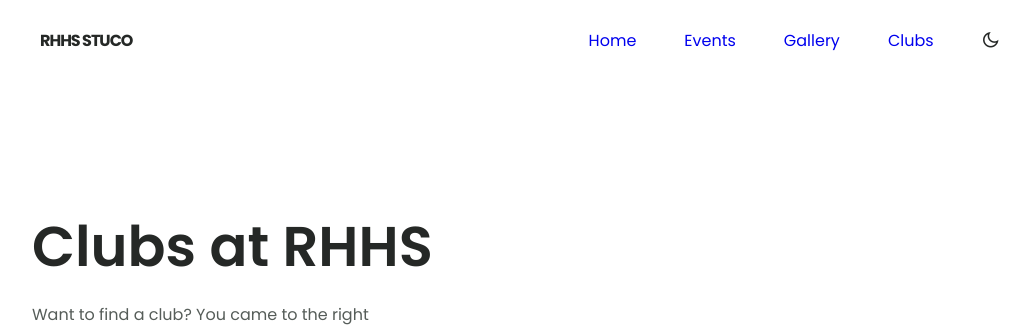
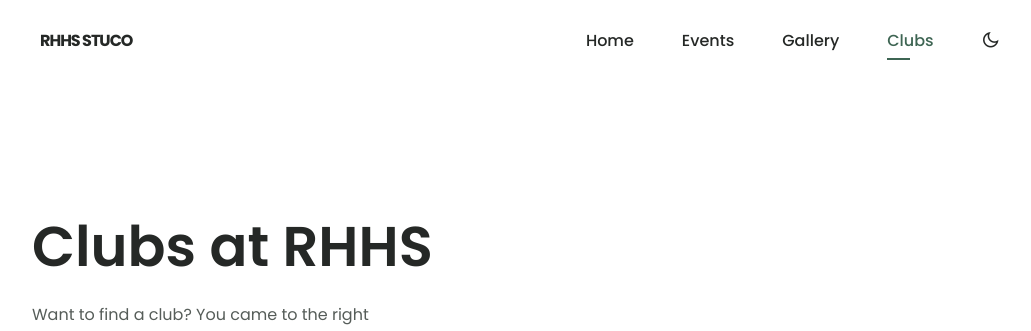
Before and after one commit to b-wang43/StuCoWebsiteV2, a plain HTML site: page clubs.html in a window 1280 px wide. Shown: the top 331 px of the page, without its empty margins (124-1155 px from the left). Drawn offline with nearby package versions, Linux system fonts and the light colour scheme.

```diff
--- a/clubs.html
+++ b/clubs.html
@@ -26,17 +26,17 @@
                 <div class="nav__menu" id="nav-menu">
                     <ul class="nav__list">
                         <li class="nav__item">
-                            <a href="index.html">Home</a>
+                            <a href="index.html" class="nav__link">Home</a>
                         </li>
                         <li class="nav__item">
-                            <a href="events.html">Events</a>
+                            <a href="events.html" class="nav__link";>Events</a>
                         </li>
                         <li class="nav__item">
-                            <a href="gallery.html">Gallery</a>
+                            <a href="gallery.html" class="nav__link">Gallery</a>
                         </li>
 
                         <li class="nav__item">
-                            <a href="clubs.html">Clubs</a>
+                            <a href="clubs.html" class="nav__link active-link">Clubs</a>
                         </li>
                     </ul>
 
```
Also changed, not shown: events.html (+4 -4 lines), gallery.html (+4 -4 lines), index.html (+4 -4 lines).
